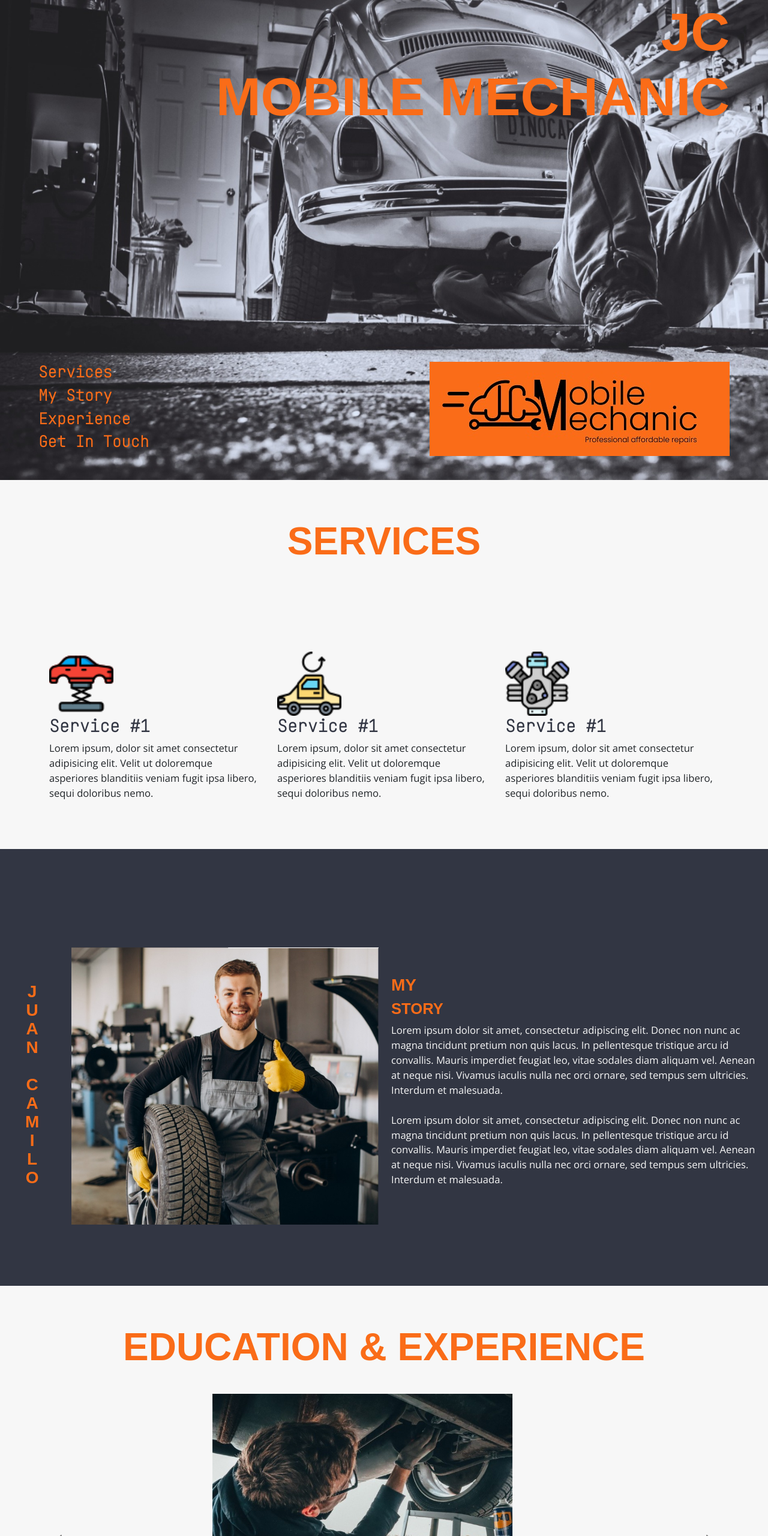
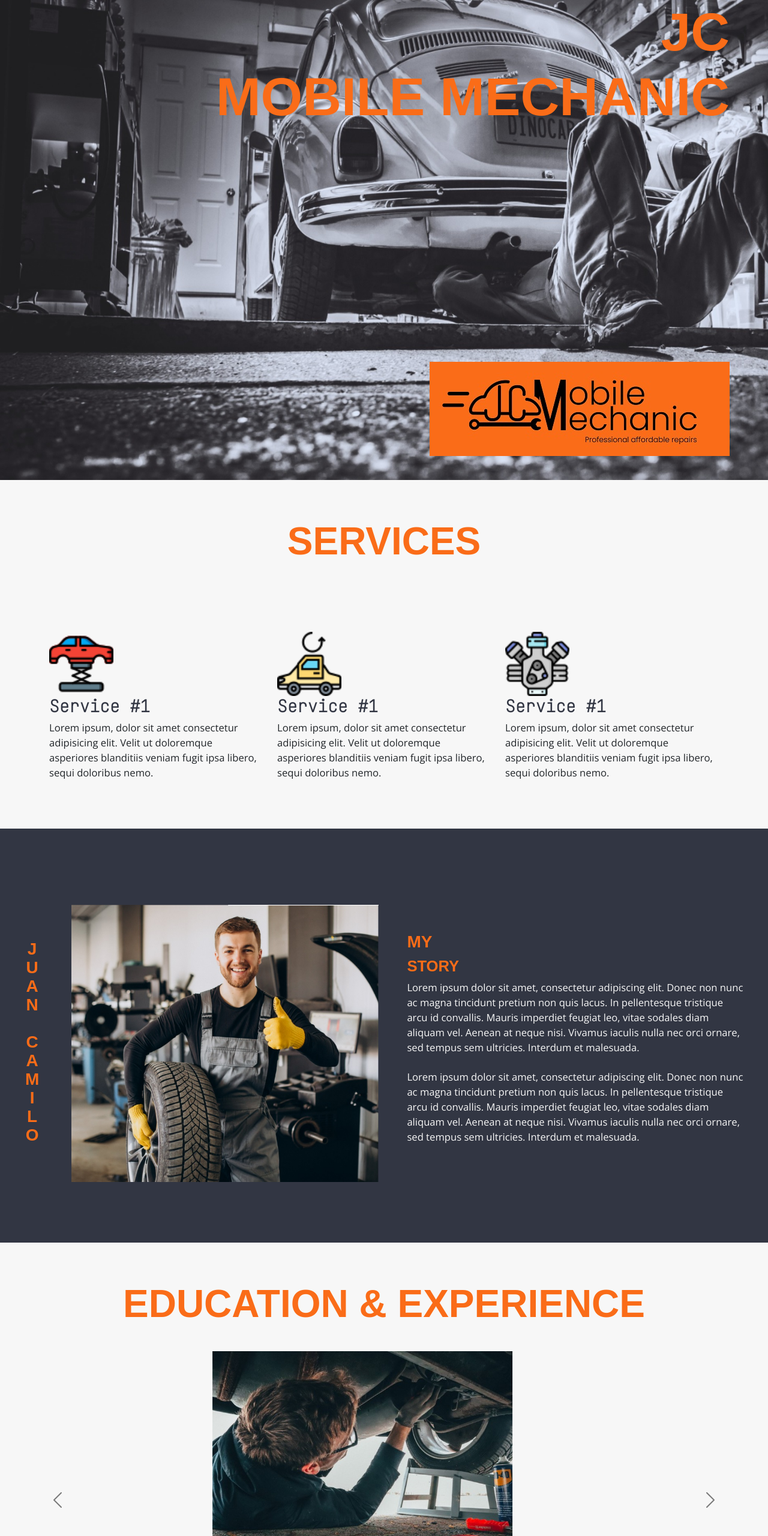
Before and after one commit to afse84/jcmm, a plain HTML site: page index.html in a window 1280 px wide. Shown: the top 2560 px of the page at 60% size. Drawn offline with nearby package versions, Linux system fonts and the light colour scheme; a web font is replaced by a local one.

Commit message:
Fix 16/10/2021

```diff
--- a/index.html
+++ b/index.html
@@ -7,28 +7,30 @@
 
 <head>
     <meta charset="UTF-8">
+    <title>JCMM</title>
+    <link rel="icon" href="./images/web-icon.png">
     <link href="https://cdn.jsdelivr.net/npm/bootstrap@5.1.3/dist/css/bootstrap.min.css" rel="stylesheet" integrity="sha384-1BmE4kWBq78iYhFldvKuhfTAU6auU8tT94WrHftjDbrCEXSU1oBoqyl2QvZ6jIW3" crossorigin="anonymous">
     <link rel="preconnect" href="https://fonts.googleapis.com">
     <link rel="preconnect" href="https://fonts.gstatic.com" crossorigin>
     <link href="https://fonts.googleapis.com/css2?family=Electrolize&family=JetBrains+Mono:wght@100&family=Open+Sans+Condensed:ital,wght@1,300&family=Open+Sans:wght@300&display=swap" rel="stylesheet">
     <link rel="stylesheet" href="styles.css">
-    <title>JC Mobile Mechanics</title>
-
 </head>
 
 <body>
-    <div class="head-div">
+    <div class="head-div" id="head">
         <h1 class="main-title">JC<br>MOBILE MECHANIC</h1>
-        <div class="menu">
-            <h2 class="menu-title">Services</h2>
+        <!-- <div class="menu">
+            <a href="#services">
+                <h2 class="menu-title">Services</h2>
+            </a>
             <h2 class="menu-title">My Story</h2>
             <h2 class="menu-title">Experience</h2>
             <h2 class="menu-title">Get In Touch</h2>
-        </div>
+        </div> -->
         <img class="logo-head" src="./images/logo-head.jpg" alt="">
     </div>
 
-    <div class="services-div">
+    <div class="services-div" id="services">
         <h2 class="title">SERVICES</h2>
         <div class="container">
             <div class="row justify-content-sm-center">
@@ -51,7 +53,7 @@
         </div>
     </div>
 
-    <div class="my-story-div">
+    <div class="my-story-div" id="my-story">
         <div class="container">
             <div class="row justify-content-md-center">
                 <div class="col-sm-12 col-lg-1">
@@ -74,9 +76,7 @@
         </div>
     </div>
 
-
-
-    <div class="experience-div">
+    <div class="experience-div" id="experience">
         <h2 class="title">EDUCATION & EXPERIENCE</h2>
         <div id="carouselExampleIndicators" class="carousel slide carousel-dark" data-bs-ride="carousel">
 
@@ -116,7 +116,7 @@
         </div>
     </div>
 
-    <div class="get-in-touch">
+    <div class="get-in-touch" id="get-in-touch">
         <img src="./images/get-in-touch.jpg" alt="" class="get-in-touch-image">
         <h2 class="title">GET IN TOUCH</h2>
         <h3 class="sub-title">Lorem ipsum dolor sit amet, consectetur<br> adipiscing elit.</h3>
--- a/styles.css
+++ b/styles.css
@@ -96,7 +96,7 @@ body {
 }
 
 .row {
-    padding-top: 5%;
+    padding-top: 2%;
 }
 
 .img-services {
@@ -124,6 +124,10 @@ body {
 
 .my-story-div .container {
     max-width: 2000px;
+}
+
+.story {
+    padding: 3%;
 }
 
 .my-story-div .sub-title {
@@ -213,7 +217,7 @@ body {
     width: 100%;
     position: absolute;
     z-index: -1;
-    height: 60%;
+    height: 50%;
 }
 
 .get-in-touch .title {
```
Also changed, not shown: images/web-icon.png (added).
